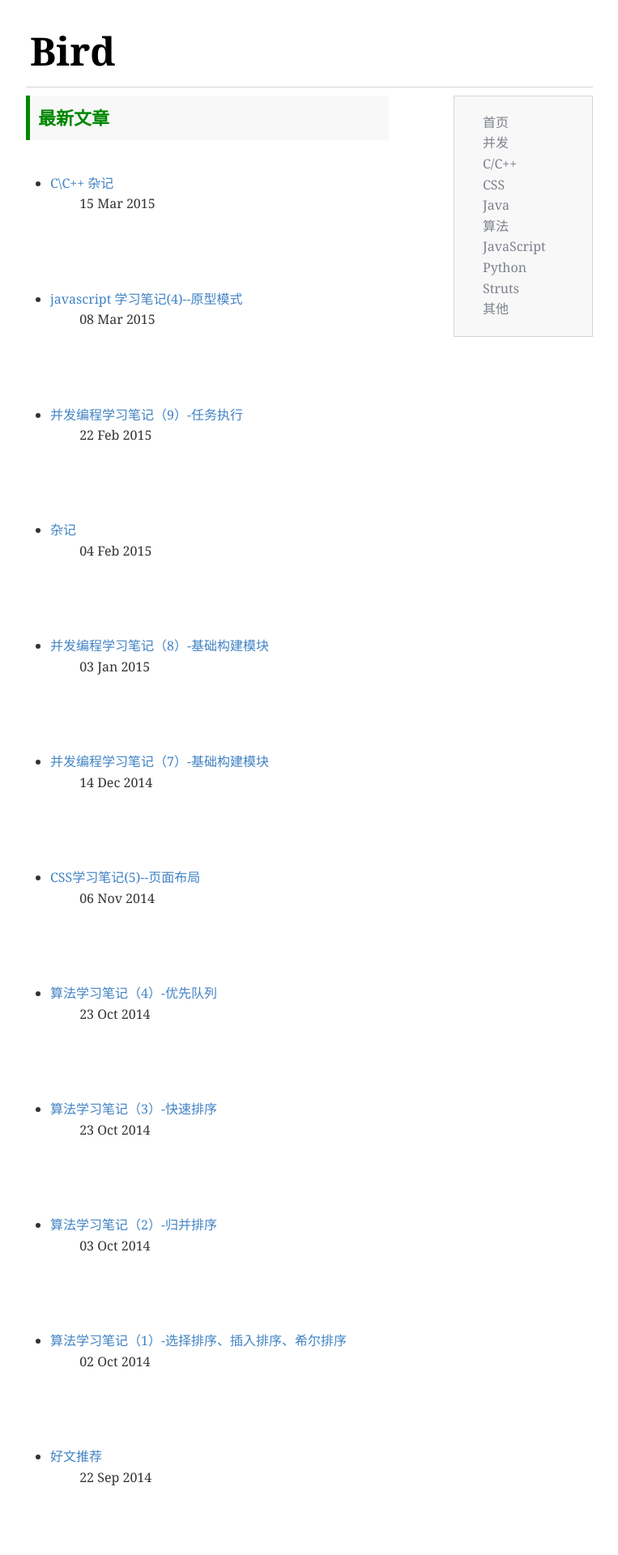
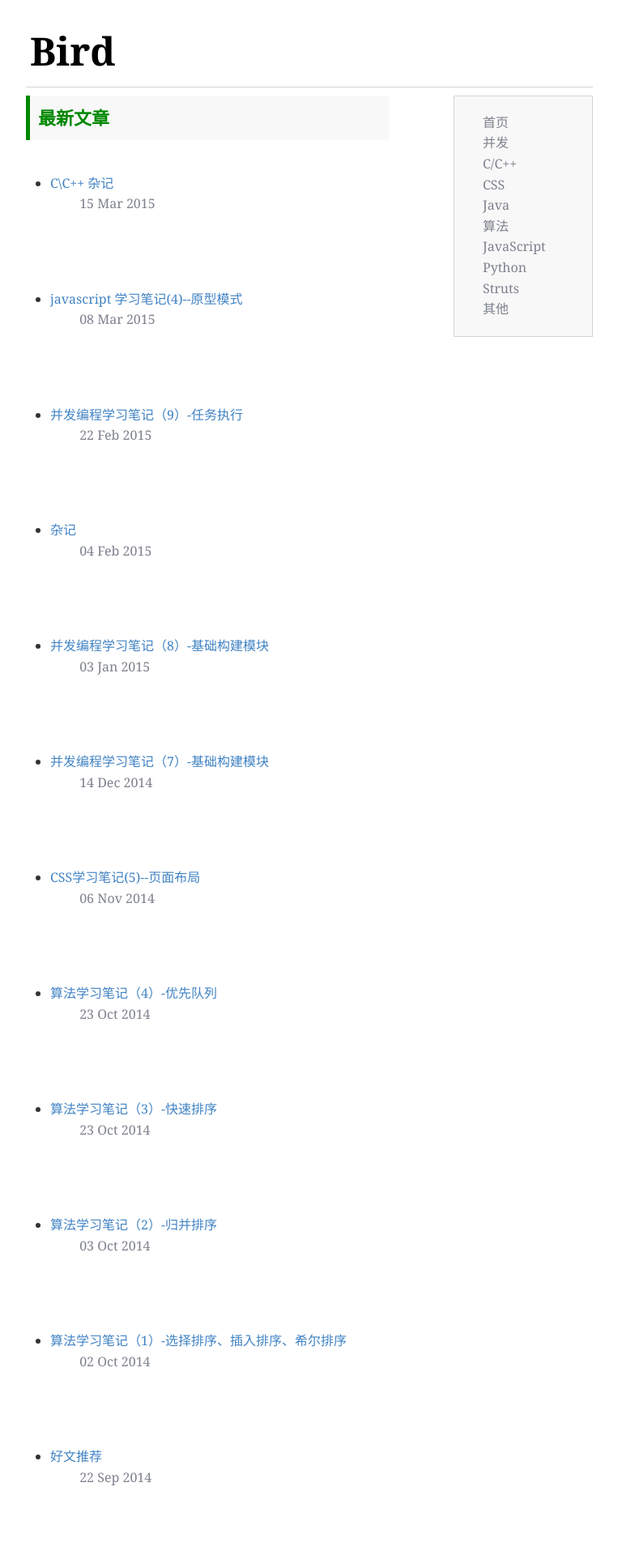
Before and after one commit to Qing-Shuang/Bird, a Jekyll site: the page built from index.html, in a window 1280 px wide. Shown: the top 1920 px of the page at 81% size, without its empty margins (258-1021 px from the left). Built offline with Jekyll 4.4.1, drawn with Linux system fonts in a browser that asks for light colours; Markdown is read by kramdown in place of the engine named in the settings; the list of posts is cut into pages by our own code.

Commit message:
Update layouts.css

```diff
--- a/css/layouts.css
+++ b/css/layouts.css
@@ -48,3 +48,7 @@
   margin-top:0;
   width:100%;
 }
+
+.mtime{
+  color:#7D818C;
+}
```
